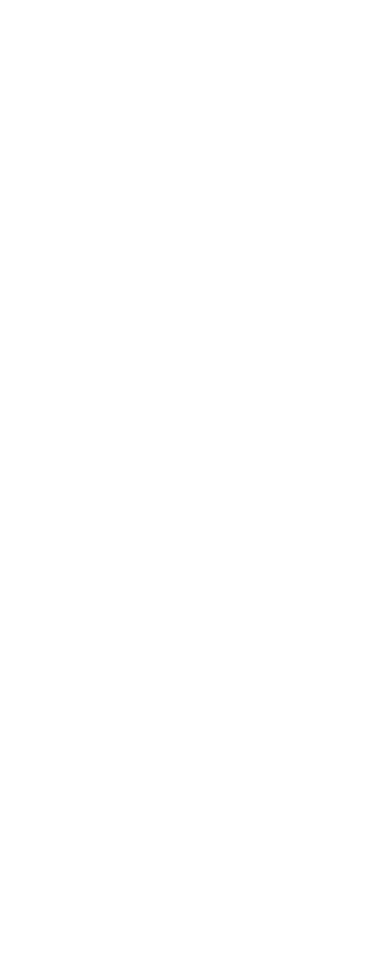
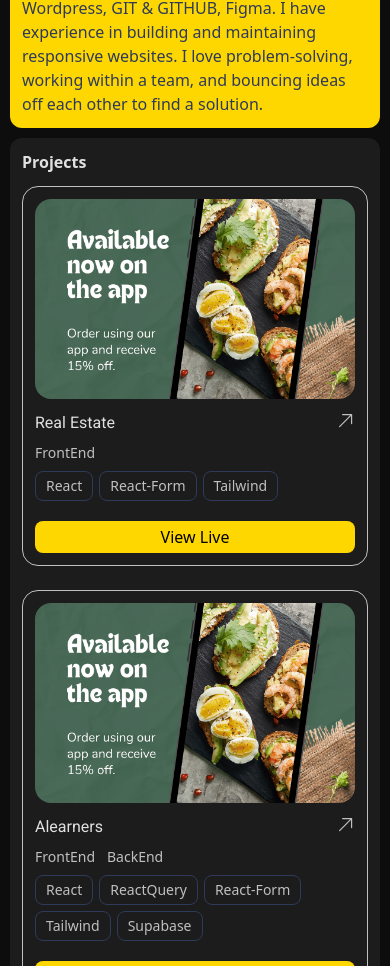
Before and after one commit to dub-ing/portfolio, a React (Vite) app: page / in a window 390 px wide. Shown: the part 1034-2000 px from the top of the page. Before the commit the page ends 844 px from the top, so only its background shows below. Built offline with nearby package versions, Linux system fonts and the light colour scheme.

Commit message:
added modal feature along side other design fixes

```diff
--- a/src/App.jsx
+++ b/src/App.jsx
@@ -2,7 +2,9 @@
 
 function App() {
   return (
-    <Layout />
+    <div className="bg-black">
+      <Layout />
+    </div>
   );
 }
 
--- a/src/components/About.jsx
+++ b/src/components/About.jsx
@@ -8,7 +8,7 @@
         <Image src="profile-pic2.png" width='w-12' alt="busines logo" />
       </div>
       <div class="mt-15 md:w-[90%] m-auto ">
-        <p class="text-[#E0E0E0] font-[roboto] md:text-2xl">
+        <p class="text-[#E0E0E0] md:text-2xl">
           Hey! My name is Olawale Ogunduboye, a front-end developer that is
           highly motivated and imaginative by finding inspirations in everyday
           things, pushing my own boundaries and allowing myself to think out of
--- a/src/components/Image.jsx
+++ b/src/components/Image.jsx
@@ -1,6 +1,6 @@
 function Image({src, alt, height, width}) {
     return (
-        <img src={src} class={`${height} ${width} rounded-2xl`} alt={alt} />
+        <img src={src} class={`${height} ${width} rounded-2xl object-cover`} alt={alt} />
     );
 }
 
--- a/src/components/Layout.jsx
+++ b/src/components/Layout.jsx
@@ -2,23 +2,22 @@
 import About from "./About";
 import Contact from "./Contact";
 import Navbar from "./Navbar";
-import Project from "./Project";
+import Projects from "./Projects";
 import Skills from "./Skills";
 import Socials from "./Socials";
 import Title from "./Title";
 
 function Layout() {
   return (
-    <div class="bg-[#0D0D0D] h-screen grid overflow-scroll p-2.5 md:grid-rows-[100px_minmax(300px,_1fr)]">
+    <div class="w-[80%] mx-auto bg-[#0D0D0D] grid p-2.5 md:grid-rows-[100px_minmax(300px,_1fr)] sm:h-screen max-[770px]:w-[100%] overflow-scroll md:overflow-hidden">
       <Navbar />
       <div class="my-3 grid gap-2.5 md:grid-cols-3 md:grid-rows-[450px_400px_50px]">
         <Title />
         <About />
         <Skills />
-        <Project />
+        <Projects />
         <Contact />
         <Socials />
-
       </div>
     </div>
   );
--- a/src/components/Project.jsx
+++ b/src/components/Project.jsx
@@ -1,61 +1,51 @@
 import { HiArrowUpRight } from "react-icons/hi2";
 import Image from "./Image";
-import Button from "../ui/Button";
 import { useState } from "react";
 import Modal from "../ui/Modal";
 
-function Project() {
-  const [isOpen, setIsOpen] = useState(false)
+function Project({ projectData }) {
+  const [isOpen, setIsOpen] = useState(false);
+
+  const {title, image, tags, tech } = projectData;
+  console.log(title);
   function handleModal() {
-    setIsOpen(!isOpen)
+    setIsOpen(!isOpen);
   }
   return (
-    <div class="bg-[#1C1C1C] rounded-xl py-3 px-3 row-span-2 flex flex-col justify-between md:col-start-3 md:row-start-1">
-      <div class="flex justify-between items-center">
-        <h1 class="text-[#E0E0E0] font-bold">Projects</h1>
-        <Image
-          border="rounded-2xl"
-          icon={<HiArrowUpRight size="1.5em" color="#C0C0C0" />}
-        />
-      </div>
-      <div class="pb-3 my-3 flex justify-between items-center gap-1 ">
-        <Image src="project-3.png" height='h-full' width='w-[48%]' />
-        <Image src="project-3.png" height='h-full' width='w-[48%]' />
-      </div>
-      <div>
-        <div class="pb-3 border-b-2 my-3 space-x-3">
+    <div>
+      <div class="my-3 py-3 px-3 flex flex-col justify-between gap-1 rounded-2xl border border-[#C0C0C0]">
+        <Image src={image} height="h-[200px]" width="w-full" />
+        <div class="">
           <h3 class="text-[#E0E0E0] font-[roboto] my-2 ">
-            Hotel Management Dashboard{" "}
+            {title}
             <span class="float-end" onClick={handleModal}>
               <HiArrowUpRight size="1.2em" color="#C0C0C0" />
             </span>
           </h3>
-          <Button>Reactjs</Button>
-          <Button>Styled-components</Button>
-        </div>
-        <div class="pb-3 border-b-2 my-3 space-x-3">
-          <h3 class="text-[#E0E0E0] font-[roboto] my-2 ">
-            Hotel Management Dashboard{" "}
-            <span class="float-end">
-              <HiArrowUpRight size="1.2em" color="#C0C0C0" />
-            </span>
-          </h3>
-          <Button>Reactjs</Button>
-          <Button>Tailwind</Button>
-          <Button>MongoDB</Button>
-        </div>
-        <div class="pb-3 border-b-2 my-3 space-x-3">
-          <h3 class="text-[#E0E0E0] font-[roboto] my-2 ">
-            Hotel Management Dashboard{" "}
-            <span class="float-end">
-              <HiArrowUpRight size="1.2em" color="#C0C0C0" />
-            </span>
-          </h3>
-          <Button>Reactjs</Button>
-          <Button>Redux</Button>
+
+          <div class="flex gap-3">
+            {tags.map((item) => (
+              <p class="text-[#C0C0C0] text-sm sm:text-xl font-extralight">
+                {item}
+              </p>
+            ))}
+          </div>
+
+          <div class="flex gap-1.5 flex-wrap my-2">
+            {tech.map((item) => (
+              <span class="text-[#C0C0C0] rounded-lg text-sm font-extralight border border-[#2E3A59] px-2.5 py-1 ">
+                {item}
+              </span>
+            ))}
+          </div>
+          <div class="w-full mt-5 flex gap-2.5">
+            <button class="bg-[#FFD700] rounded-lg py-1 px-3 w-[100%] text-black">
+              View Live
+            </button>
+          </div>
         </div>
       </div>
-      {isOpen && <Modal closeModal={handleModal} />}
+      {isOpen && <Modal modalData={projectData} closeModal={handleModal} />}
     </div>
   );
 }
--- /dev/null
+++ b/src/components/Projects.jsx
@@ -0,0 +1,15 @@
+import { data } from "../data";
+import Project from "./Project";
+
+function Projects() {
+  return (
+    <div class="bg-[#1C1C1C] rounded-xl py-3 px-3 row-span-2 flex flex-col justify-between md:col-start-3 md:row-start-1 md:overflow-y-auto">
+      <h1 class="text-[#E0E0E0] font-bold">Projects</h1>
+      {data.map((project) => (
+        <Project projectData={project} key={project.id} />
+      ))}
+    </div>
+  );
+}
+
+export default Projects;
--- /dev/null
+++ b/src/data.js
@@ -0,0 +1,32 @@
+export const data = [
+  {
+    id: 1,
+    image: "project-3.png",
+    tags: ["FrontEnd"],
+    title: "Real Estate",
+    description:
+      "Lorem ipsum dolor sit amet consectetur, adipisicing elit. Nam amet tempore pariatur praesentium at ipsam magnam ipsum culpaaliquam fuga",
+    tech: ["React", "React-Form", "Tailwind"],
+    url: "https://web.app",
+  },
+  {
+    id: 2,
+    image: "project-3.png",
+    tags: ["FrontEnd", "BackEnd"],
+    title: "Alearners",
+    description:
+      "Lorem ipsum dolor sit amet consectetur, adipisicing elit. Nam amet tempore pariatur praesentium at ipsam magnam ipsum culpaaliquam fuga",
+    tech: ["React", "ReactQuery", "React-Form", "Tailwind", "Supabase"],
+    url: "https://web.app",
+  },
+  {
+    id: 3,
+    image: "project-3.png",
+    tags: ["FrontEnd"],
+    title: "Bat Kicks",
+    description:
+      "Lorem ipsum dolor sit amet consectetur, adipisicing elit. Nam amet tempore pariatur praesentium at ipsam magnam ipsum culpaaliquam fuga",
+    tech: ["React", "Tailwind"],
+    url: "https://web.app",
+  },
+];
--- a/src/index.css
+++ b/src/index.css
@@ -2,7 +2,7 @@
 @import "tailwindcss";
 
 body {
-  font-family: oswald;
+  font-family: oswald!;
 }
 
 @layer components {
--- a/src/ui/Modal.jsx
+++ b/src/ui/Modal.jsx
@@ -1,59 +1,51 @@
 import { HiInformationCircle } from "react-icons/hi2";
 import Image from "../components/Image";
 import { createPortal } from "react-dom";
+// import { data } from "../data";
 
-function Modal({closeModal}) {
+function Modal({ closeModal, modalData }) {
+  const { title, image, tags, description, tech } = modalData;
   return createPortal(
-      <div class="fixed top-0 w-full h-screen bg-[#00000090] flex justify-center items-center">
-        <div class="w-1/3 h-[80%] flex flex-col items-center mx-auto my-auto bg-white px-5 py-5 rounded-2xl">
-          <div class="w-full flex justify-between py-2.5 text-3xl font-semibold border-b-2 mb-2.5">
-            <h1>Alearners</h1>
-            <button onClick={closeModal}>X</button>
+    <div class="fixed top-0 w-full h-screen bg-[#000000c7] flex justify-center items-center px-2.5">
+      <div class="sm:w-[40%] flex flex-col items-center mx-auto my-auto bg-[#1C1C1C] border-2 border-[#2E3A59] px- py- rounded-2xl">
+        <div class="pb-3 rounded-2xl">
+          <Image src={image} width="w-full" height="h-[250px]" />
+          <div class="py-5 px-5">
+            <div class="flex gap-3">
+              {tags.map((item) => (
+                <p class="text-[#C0C0C0] text-sm sm:text-xl font-extralight">
+                  {item}
+                </p>
+              ))}
             </div>
-
-          <div class="mt-2.5 overflow-y-scroll pb-3">
-          <Image src="project-3.png" width="" height="" />
-            <p class="text-xl font-light my-3">
-              Lorem ipsum dolor sit amet consectetur adipisicing elit. Quis,
-              nesciunt sint numquam voluptates reiciendis sit?
+            <h1 class="text-2xl sm:text-4xl text-[#fff] my-5 font-bold bg-[#2E3A59] py-2 px-2 rounded-lg">
+              {title}
+            </h1>
+            <p class="text-[#C0C0C0] text-md text-2xl font-medium">
+              About this project
             </p>
-            <ul>
-              <p class="py-1 px-5 rounded-lg bg-neutral-500 w-fit my-2 text-lg">
-                Features
-              </p>
-              <li>
-                <p class="text-xl font-medium">
-                  Lorem ipsum{" - "}
-                  <span class="font-light">
-                    dolor sit amet consectetur adipisicing elit. Nobis, dolores?
+            <span class="text-[#C0C0C0] text-sm sm:text-xl font-extralight">
+              {description}
             </span>
-                </p>
-              </li>
-              <li>
-                <p class="text-xl font-medium">
-                  Lorem ipsum{" - "}
-                  <span class="font-light">
-                    dolor sit amet consectetur adipisicing elit. Nobis, dolores?
+            <p class="text-[#fff] text-md sm:text-2xl my-3">Technlogies Used</p>
+            <div class="flex gap-1.5">
+              {tech.map((item) => (
+                <span class="text-[#C0C0C0] rounded-lg text-sm font-extralight border border-[#2E3A59] px-2.5 py-1 ">
+                  {item}
                 </span>
-                </p>
-              </li>
-              <li>
-                <p class="text-xl font-medium">
-                  Lorem ipsum{" - "}
-                  <span class="font-light">
-                    dolor sit amet consectetur adipisicing elit. Nobis, dolores?
-                  </span>
-                </p>
-              </li>
-            </ul>
-            <div class='mt-4 border-t-2 py-3 flex items-center gap-2.5'>
-              <button class='py-2 px-2 border rounded-lg'>Reactjs</button>
-              <button class='py-2 px-2 border rounded-lg'>ReactQuery</button>
-              <button class='py-2 px-2 border rounded-lg'>Supabase</button>
-              <button class='py-2 px-2 border rounded-lg'>Tailwind</button>
+              ))}
             </div>
-            <div class=''>
-              <button class='bg-amber-300 w-full py-2 rounded-lg'>View Live</button>
+            <div class="w-full mt-5 flex gap-2.5">
+              <button class="bg-[#FFD700] rounded-lg py-1 px-3 w-[70%] text-black">
+                View Live
+              </button>
+              <button
+                class="bg-[#FFD700] rounded-lg py-1 px-3 w-[30%] text-black"
+                onClick={closeModal}
+              >
+                Close
+              </button>
+            </div>
           </div>
         </div>
       </div>
@@ -62,4 +54,4 @@
   );
 }
 
-export default Modal
+export default Modal;
```
Lines whose indentation alone changed are shown as unchanged.
